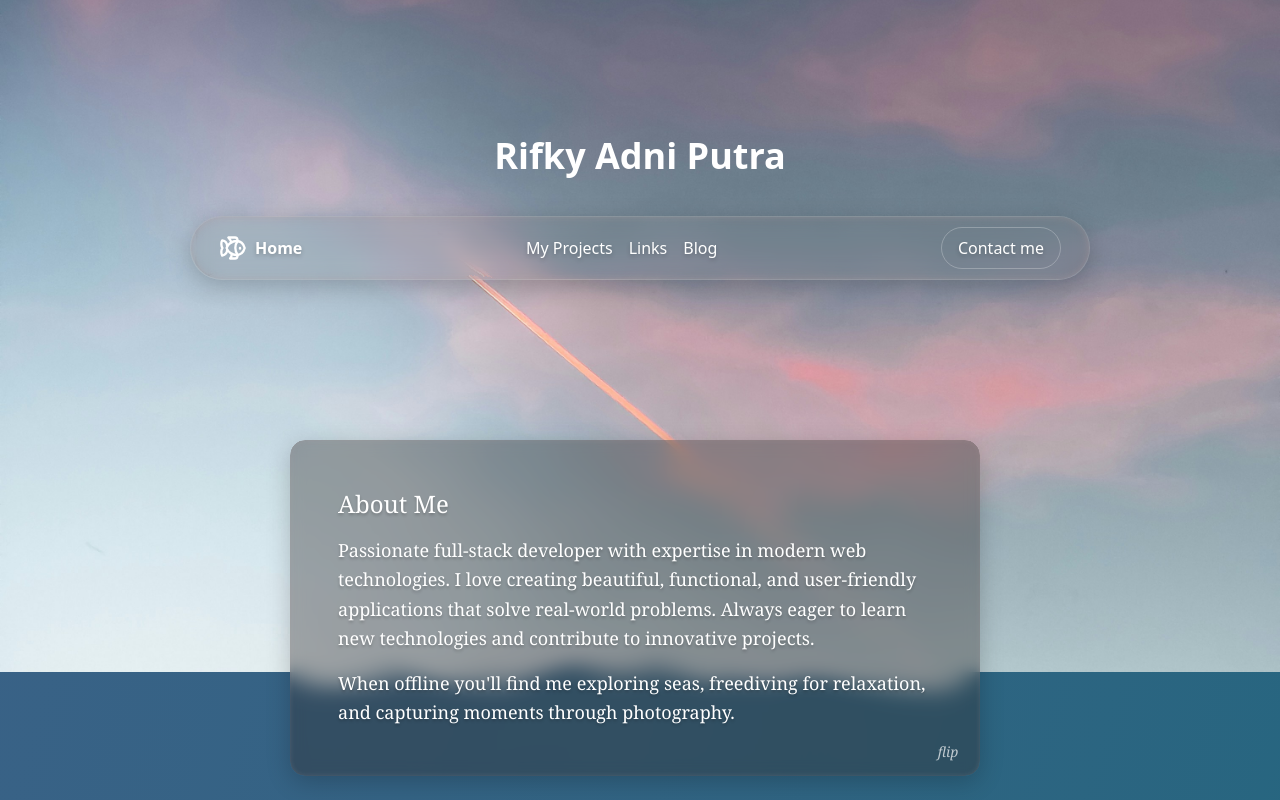
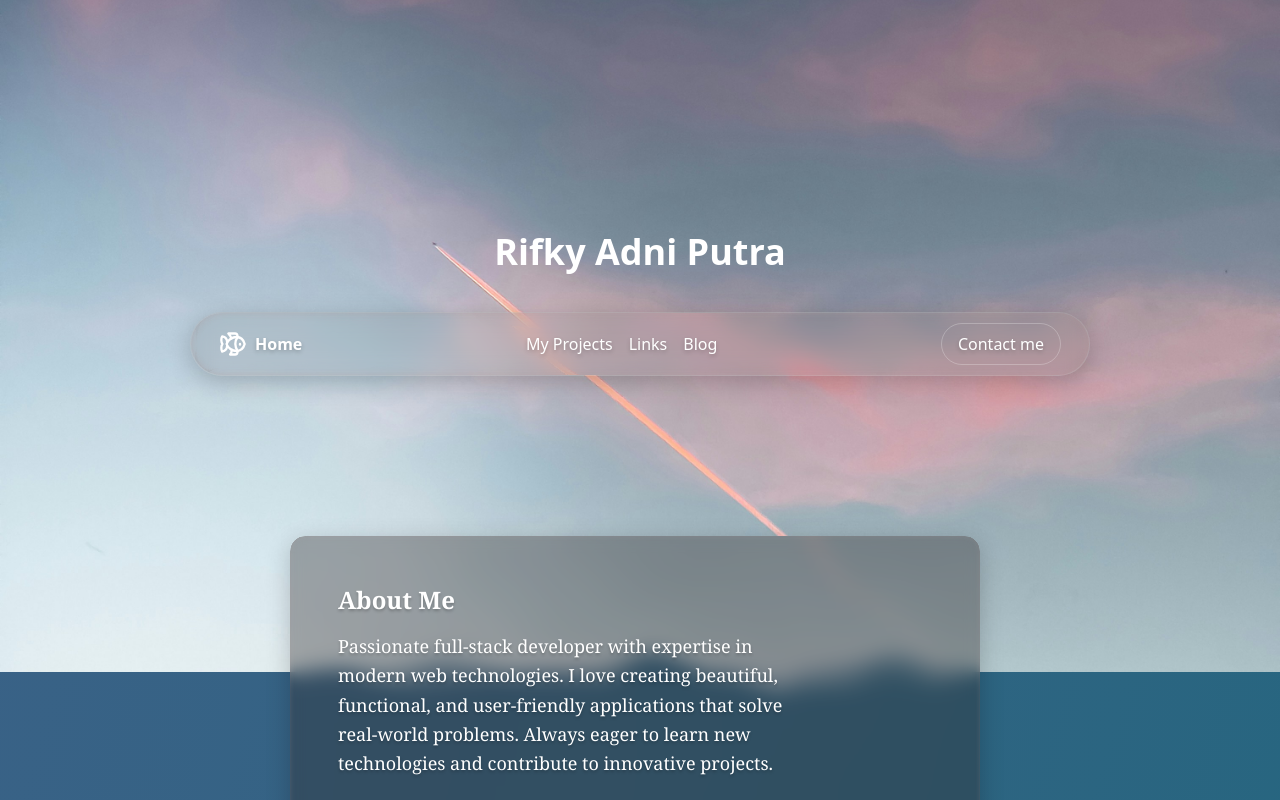
Before and after one commit to rifkyputra/new-homepage, a SvelteKit app: page / in a window 1280 px wide. Shown: the top 800 px of the page. Built offline with nearby package versions, Linux system fonts and the light colour scheme.

Commit message:
readding plugin

```diff
--- a/src/app.css
+++ b/src/app.css
@@ -2,3 +2,5 @@
 
 /* Import custom color palette */
 @import '$lib/styles/colors.css';
+@plugin '@tailwindcss/forms';
+@plugin '@tailwindcss/typography';
```
